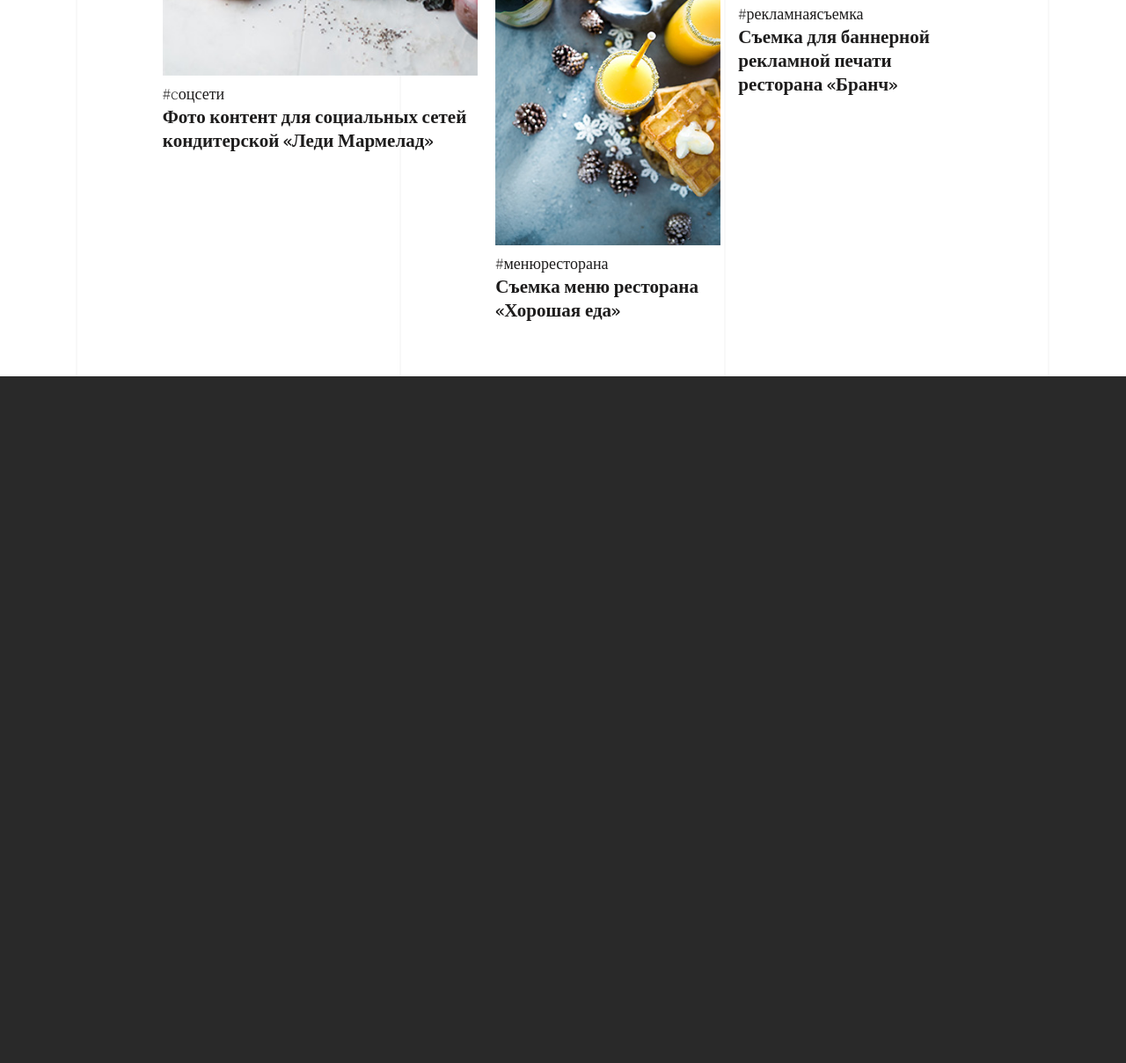
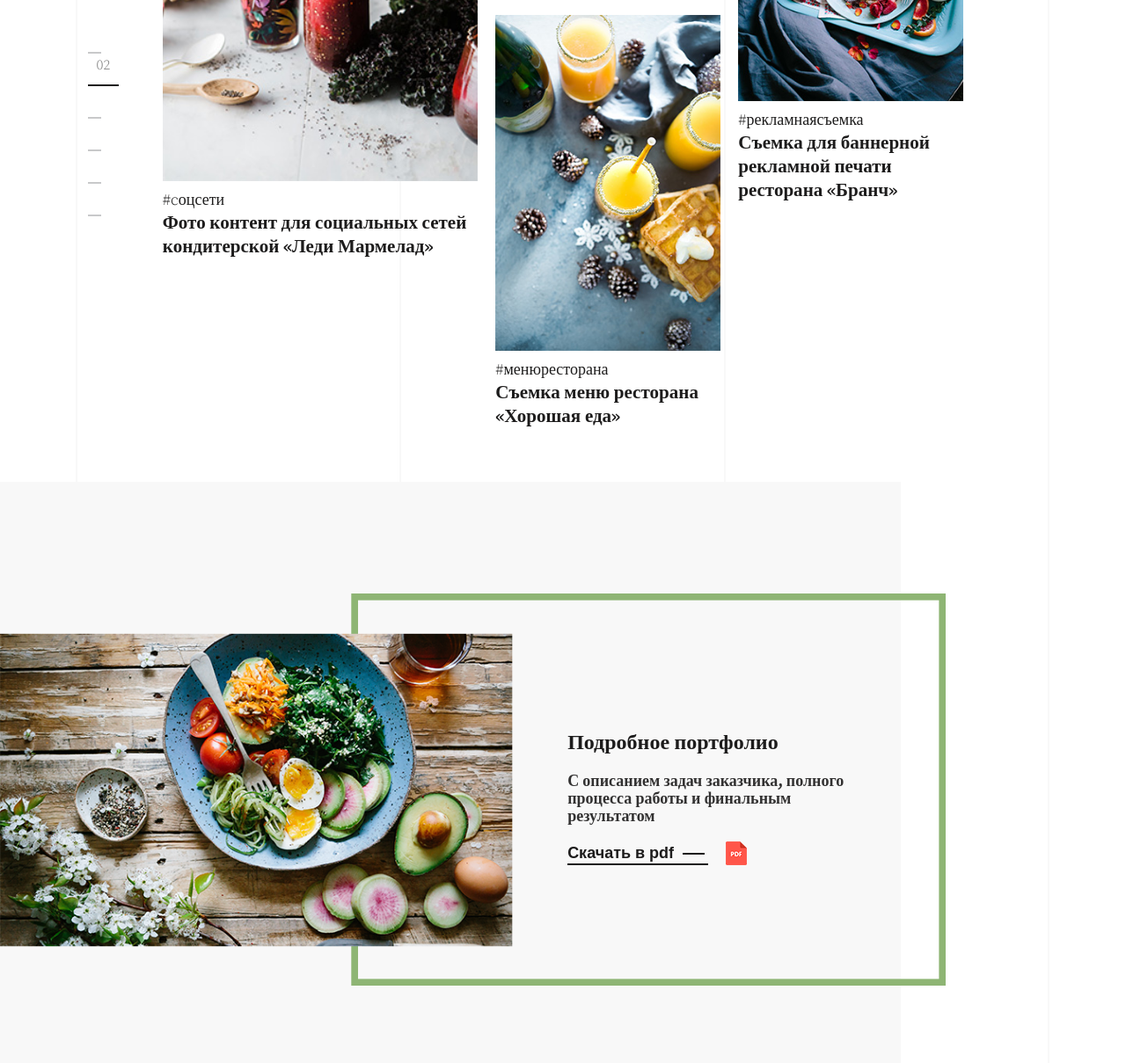
Before and after one commit to makeoverWeb/project-Voronina., a plain HTML site: page index.html in a window 1280 px wide. Shown: the part 1591-2800 px from the top of the page at 88% size. Before the commit the page ends 2019 px from the top, so only its background shows below. Drawn offline with Linux system fonts and the light colour scheme.

Commit message:
add portfolio about

```diff
--- a/css/style.css
+++ b/css/style.css
@@ -519,7 +519,6 @@ img {
 @media (min-width: 768px) {
   .page-header {
     max-width: 100%;
-    height: auto;
     background-image: none;
     display: -moz-flex;
     display: -ms-flex;
@@ -628,7 +627,7 @@ img {
     width: 50%;
     background-image: url(../img/header-bg__desktop--two.jpg);
     background-size: cover;
-    background-position: center; }
+    background-position: bottom; }
   .page-header__phone {
     margin-left: 20%;
     color: #747474; }
@@ -699,6 +698,9 @@ img {
   width: 90%;
   padding-bottom: 60px; }
 
+.portfolio__item--one {
+  margin-bottom: 40px; }
+
 .portfolio__hash {
   display: block;
   text-align: left;
@@ -730,19 +732,75 @@ img {
     margin-right: -10px;
     top: -60px; }
 
+.portfolio__detail {
+  width: 100%;
+  height: 550px;
+  background-image: url(../img/portfolio-bg__s5--mobile-.jpg);
+  background-size: 100%;
+  background-repeat: no-repeat;
+  background-position: center; }
+
+.portfolio__detail-wrap {
+  display: -moz-flex;
+  display: -ms-flex;
+  display: -o-flex;
+  display: -webkit-box;
+  display: -ms-flexbox;
+  display: flex;
+  -webkit-box-orient: vertical;
+  -webkit-box-direction: normal;
+      -ms-flex-direction: column;
+          flex-direction: column;
+  -webkit-box-pack: center;
+      -ms-flex-pack: center;
+          justify-content: center;
+  text-align: left;
+  -webkit-box-align: center;
+      -ms-flex-align: center;
+          align-items: center;
+  height: 100%;
+  width: 80%;
+  margin: 0 auto;
+  padding-left: 20px; }
+
+.portfolio__caption {
+  font-family: "SourceSerifPro-Semibold";
+  font-size: 24px; }
+
+.portfolio__description {
+  font-family: "SourceSerifPro-Regular";
+  line-height: 20px;
+  font-weight: bold;
+  opacity: .9;
+  width: 80%; }
+
+.accent-point__wrap {
+  display: -moz-flex;
+  display: -ms-flex;
+  display: -o-flex;
+  display: -webkit-box;
+  display: -ms-flexbox;
+  display: flex; }
+
+.portfolio__accent-point {
+  margin-right: 20px; }
+
 @media (min-width: 768px) {
   .portfolio {
     max-width: none;
     width: 100%;
     background-image: url("../img/page-main__bg--tablet.jpg");
     background-repeat: repeat-y;
-    background-position: center; }
+    background-position: center;
+    padding-top: 160px; }
   .portfolio__wrapper {
     -webkit-box-orient: horizontal;
     -webkit-box-direction: normal;
         -ms-flex-direction: row;
             flex-direction: row;
     background-color: transparent; }
+  .portfolio__title {
+    margin-bottom: 80px; }
   .portfolio__column {
     width: 25%; }
   .portfolio__column--one {
@@ -750,8 +808,46 @@ img {
   .portfolio_column--two {
     margin-left: 20px;
     margin-right: 20px; }
-  .portfolio__item--one {
-    margin-bottom: 40px; } }
+  .portfolio__detail {
+    background-image: none;
+    background-color: #f8f8f8;
+    width: 80%;
+    height: 550px; }
+  .portfolio__detail-wrap {
+    background-image: url(../img/portfolio__leaf--5tablet.png);
+    background-repeat: no-repeat;
+    background-position: center;
+    background-size: 100%;
+    width: 105%;
+    padding: 0;
+    -webkit-box-orient: horizontal;
+    -webkit-box-direction: normal;
+        -ms-flex-direction: row;
+            flex-direction: row;
+    -webkit-box-pack: end;
+        -ms-flex-pack: end;
+            justify-content: flex-end;
+    -webkit-box-align: center;
+        -ms-flex-align: center;
+            align-items: center; }
+  .portfolio__about {
+    width: 50%; }
+  .portfolio__caption {
+    color: #1d1c1c; }
+  .portfolio__description {
+    color: #1d1c1c; }
+  .accent-point__wrap {
+    display: -moz-flex;
+    display: -ms-flex;
+    display: -o-flex;
+    display: -webkit-box;
+    display: -ms-flexbox;
+    display: flex;
+    -webkit-box-pack: start;
+        -ms-flex-pack: start;
+            justify-content: flex-start; }
+  .portfolio__accent-point {
+    margin-right: 20px; } }
 
 @media (min-width: 1200px) {
   .portfolio {
@@ -763,12 +859,18 @@ img {
   .portfolio__pages {
     position: absolute;
     left: 100px;
-    top: 40%; } }
+    top: 40%; }
+  .portfolio__detail {
+    height: 700px; }
+  .portfolio__detail-wrap {
+    background-image: url(../img/portfolio__leaf--5desktop.png);
+    background-size: 100%; }
+  .portfolio__about {
+    width: 40%; } }
 
 .accent-point {
   display: block;
-  margin-right: auto;
-  width: 150px;
+  width: 160px;
   height: 25px;
   color: #fff;
   font-weight: bold;
@@ -781,8 +883,9 @@ img {
     width: 25px;
     height: 2px;
     background-color: #fff; }
-  .accent-point .pages {
-    display: none; }
+
+.pages {
+  display: none; }
 
 @media (min-width: 768px) {
   .accent-point {
--- a/index.html
+++ b/index.html
@@ -124,6 +124,18 @@
         </div>
       </div>
     </div>
+    <div class="portfolio__detail">
+      <div class="portfolio__detail-wrap">
+        <div class="portfolio__about">
+          <h2 class="portfolio__caption">Подробное портфолио</h2>
+          <p class="portfolio__description">С описанием задач заказчика, полного процесса работы и финальным результатом </p>
+          <div class="accent-point__wrap">
+            <div class="portfolio__accent-point accent-point">Скачать в pdf<span></span></div>
+            <img class="accent-point__img" src="img/portfolio__s5--pdf.png" alt="" width="auto">
+          </div>
+        </div>
+      </div>
+    </div>
   </main>
   <system.webServer>
    <staticContent>
```
Also changed, not shown: img/portfolio-bg__s5--mobile-.jpg, img/portfolio__leaf--5.png, img/portfolio__leaf--5desktop.png (added), img/portfolio__leaf--5tablet.png (added).
